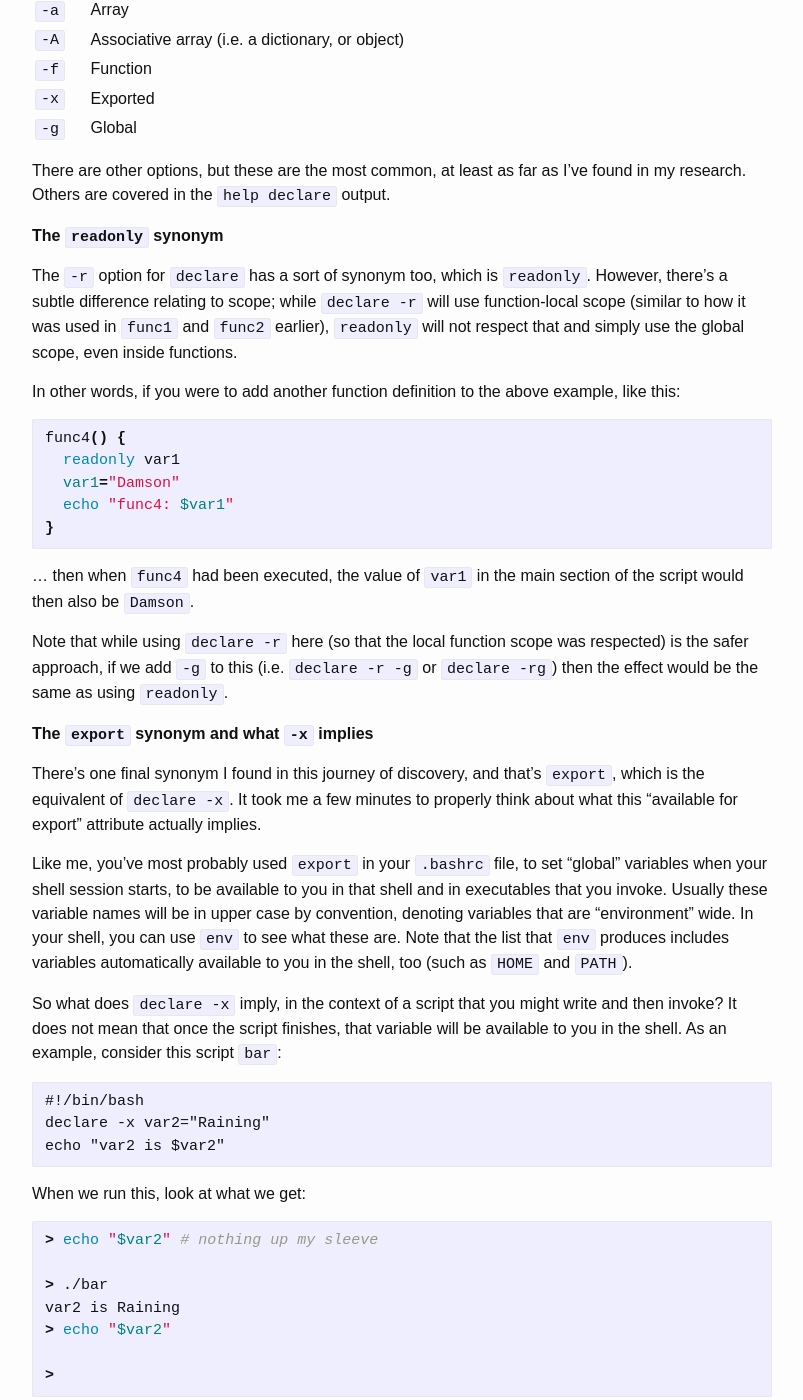
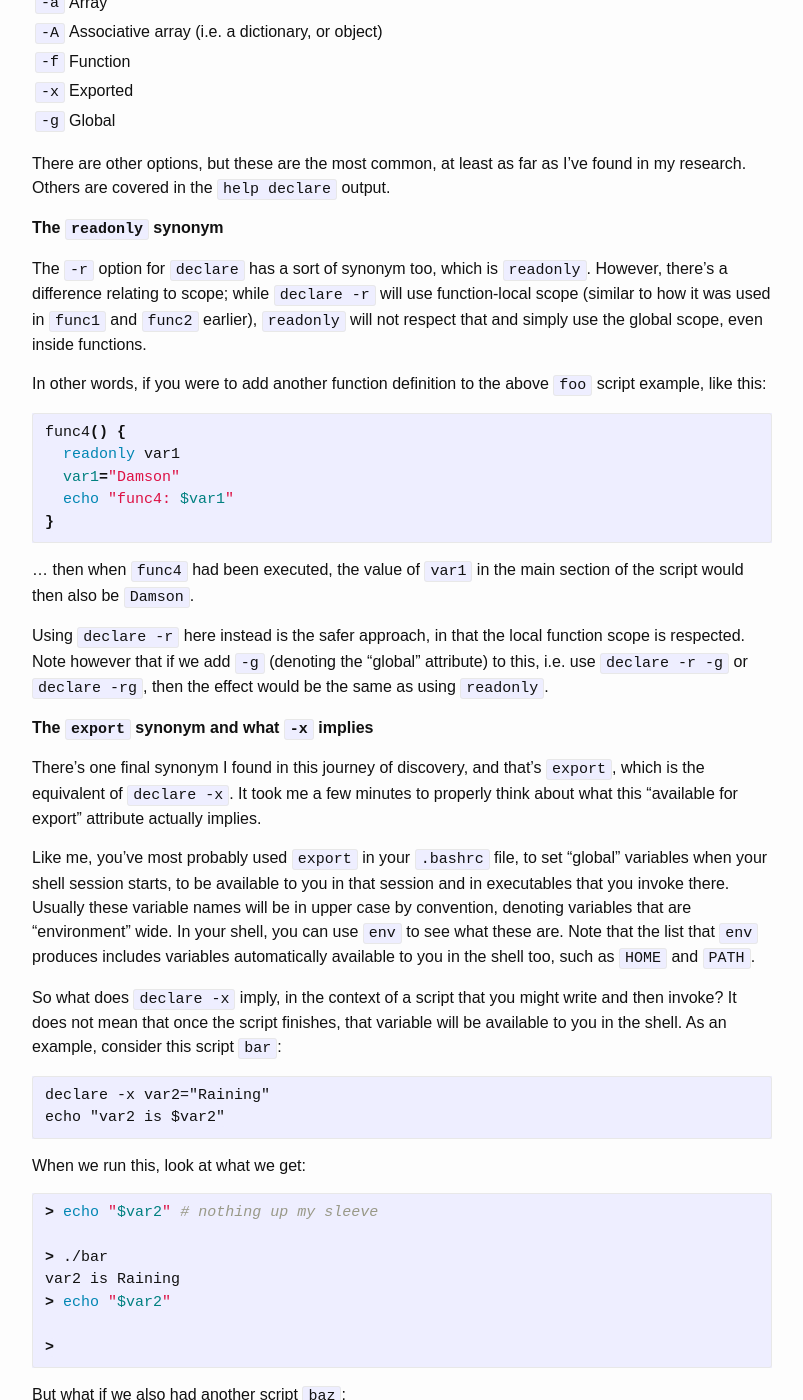
Before and after one commit to qmacro/autodidactics, a Jekyll site: the page built from _posts/2020-10-08-understanding-declare.markdown, in a window 1280 px wide and 1400 px high, scrolled down 2867 px. Shown: the whole window, without its empty margins (238-1041 px from the left). Built offline with Jekyll 4.4.1, drawn with Linux system fonts in a browser that asks for light colours; some of the changed text lies outside the part shown.

Commit message:
mods after draft read

````diff
--- a/_posts/2020-10-08-understanding-declare.markdown
+++ b/_posts/2020-10-08-understanding-declare.markdown
@@ -3,7 +3,7 @@ layout: post
 title:  "Understanding declare"
 date:   2020-10-08 06:24:11 +0100
 ---
-_I've been looking into declare, and also how it compares to typeset and local._
+_I've been looking into declare, and also how it compares to typeset and local. It turns out that there's a lot to know._
 
 After working my way through the small `ix` script in [Mr Rob](https://rwx.gg)'s [dotfiles](https://gitlab.com/rwxrob/dotfiles/-/tree/master), writing three posts [Using exec to jump](/autodidactics/2020/10/03/using-exec-to-jump/), [curl and multipart/form-data](/autodidactics/2020/10/04/curl-and-multipart-form-data/) and [Checking a command is available before use](/autodidactics/2020/10/04/check-command-available/) along the way, I've now turned my attention to the [`twitch`](https://gitlab.com/rwxrob/dotfiles/-/blob/master/scripts/twitch) script which he uses during his [live streams](twitch.tv/rwxrob). I haven't gone very far when I light upon this section:
 
@@ -46,15 +46,15 @@ red=$'\033[38;2;255;0;0m'
 ...
 ```
 
-This would be a couple of simple assignments of values to (otherwise) previously undeclared variables, whereas with the `declare` variant, subtly, we're declaring a couple of variables and also making assignments at the same time, which `declare` permits us to do.
+This would be a couple of simple assignments of values to (otherwise) previously undeclared variables. On the other hand, with the `declare` variant, subtly different, we're declaring a couple of variables and also making assignments at the same time, which `declare` permits us to do.
 
 **The `local` synonym**
 
-Of course, the main point of `declare` is to declare variables and state certain properties that they are to have. We haven't seen an example of that yet, but before we do, there's another subtle difference between `declare var=value` and simply `var=value`. This is briefly covered in a paragraph of the help information (run `help declare` in a Bash shell):
+Of course, the main point of `declare` is to declare variables and state certain attributes that they are to have. We haven't seen an example of that yet, but before we do, there's another subtle difference between `declare var=value` and simply `var=value`. This is briefly covered in a paragraph of the help information (run `help declare` in a Bash shell):
 
 _When used in a function, `declare` makes NAMEs local, as with the `local` command.  The `-g` option suppresses this behavior._
 
-So `local` is our next synonym for `declare`, in the context a `function` definition. An example script will help:
+So `local` is our next synonym for `declare`, in the context a function definition. An example script `foo` will help:
 
 ```bash
 func1() {
@@ -97,13 +97,12 @@ func3: Carrot
 var1 is Carrot
 ```
 
-The thing to spot here is that because neither `local` nor `declare` were used for `var1`, the assignment of the value `Carrot` was not restricted to the scope of the function, and when back in the main part of the script, the value of `var1` is set to what it was assigned to within `func3`, i.e. `Carrot`, not `Main` any more.
+The thing to spot here is that because neither `local` nor `declare` were used for `var1` in the definition of the `func3` function, the assignment of the value `Carrot` was not restricted to the scope of that function, and when back in the main part of the script, the value of `var1` has the value that it was assigned within `func3`, i.e. `Carrot`, not `Main` any more.
 
 **Options for `declare`**
 
-Of course, given the main purpose of `declare`, it's worth briefly looking at more specific uses. There are various options, adequately covered by various sources including [Advanced Bash-Scripting Guide Chapter 9 Another Look at Variables](https://tldp.org/LDP/abs/html/declareref.html), and so only summarised here:
+Of course, given the main purpose of `declare`, it's worth briefly looking at more specific uses. There are various options, adequately covered by various sources including [Advanced Bash-Scripting Guide - Chapter 9: Another Look at Variables](https://tldp.org/LDP/abs/html/declareref.html), and so only summarised here:
 
-|Option|Description|
 |-|-|
 |`-r`|Read-only|
 |`-i`|Integer|
@@ -117,9 +116,9 @@ There are other options, but these are the most common, at least as far as I've
 
 **The `readonly` synonym**
 
-The `-r` option for `declare` has a sort of synonym too, which is `readonly`. However, there's a subtle difference relating to scope; while `declare -r` will use function-local scope (similar to how it was used in `func1` and `func2` earlier), `readonly` will not respect that and simply use the global scope, even inside functions.
+The `-r` option for `declare` has a sort of synonym too, which is `readonly`. However, there's a difference relating to scope; while `declare -r` will use function-local scope (similar to how it was used in `func1` and `func2` earlier), `readonly` will not respect that and simply use the global scope, even inside functions.
 
-In other words, if you were to add another function definition to the above example, like this:
+In other words, if you were to add another function definition to the above `foo` script example, like this:
 
 ```bash
 func4() {
@@ -131,18 +130,17 @@ func4() {
 
 ... then when `func4` had been executed, the value of `var1` in the main section of the script would then also be `Damson`.
 
-Note that while using `declare -r` here (so that the local function scope was respected) is the safer approach, if we add `-g` to this (i.e. `declare -r -g` or `declare -rg`) then the effect would be the same as using `readonly`.
+Using `declare -r` here instead is the safer approach, in that the local function scope is respected. Note however that if we add `-g` (denoting the "global" attribute) to this, i.e. use `declare -r -g` or `declare -rg`, then the effect would be the same as using `readonly`.
 
 **The `export` synonym and what `-x` implies**
 
 There's one final synonym I found in this journey of discovery, and that's `export`, which is the equivalent of `declare -x`. It took me a few minutes to properly think about what this "available for export" attribute actually implies.
 
-Like me, you've most probably used `export` in your `.bashrc` file, to set "global" variables when your shell session starts, to be available to you in that shell and in executables that you invoke. Usually these variable names will be in upper case by convention, denoting variables that are "environment" wide. In your shell, you can use `env` to see what these are. Note that the list that `env` produces includes variables automatically available to you in the shell, too (such as `HOME` and `PATH`).
+Like me, you've most probably used `export` in your `.bashrc` file, to set "global" variables when your shell session starts, to be available to you in that session and in executables that you invoke there. Usually these variable names will be in upper case by convention, denoting variables that are "environment" wide. In your shell, you can use `env` to see what these are. Note that the list that `env` produces includes variables automatically available to you in the shell too, such as `HOME` and `PATH`.
 
 So what does `declare -x` imply, in the context of a script that you might write and then invoke? It does not mean that once the script finishes, that variable will be available to you in the shell. As an example, consider this script `bar`:
 
 ```
-#!/bin/bash
 declare -x var2="Raining"
 echo "var2 is $var2"
 ```
@@ -162,14 +160,12 @@ var2 is Raining
 But what if we also had another script `baz`:
 
 ```
-#!/bin/bash
 echo "In baz: var2 is $var2"
 ```
 
 and we invoked it from within the `bar` script:
 
 ```
-#!/bin/bash
 declare -x var2="Raining"
 echo "var2 is $var2"
 ./baz
@@ -196,14 +192,14 @@ The way I think about this in my mind is like a tree structure:
 ```
 shell
  |
- +-- bar        <- `var2` declared with -x as 'exported'
+ +-- bar        <- var2 declared with -x as 'exported'
       |
-      +-- baz   <- `var2` available here too
+      +-- baz   <- var2 available here too
 ```
 
 Exporting descends, rather than ascends, so there's no way `var2` could ever be made available like this in the `shell`.
 
-That's about it, I think. I hope this is useful; I have found it useful to try and explain these concepts to you, as it helps me learn. In researching, I came across some very useful content in Stack Overflow and Stack Exchange - so thanks to those folks who took the time to explain things there. You may want to reference them too:
+That's about it, I think. I hope this is useful; I have found it helpful to try and explain these concepts to you, as it helps me learn. In researching, I came across some content in Stack Overflow and Stack Exchange - so thanks to those folks who took the time to explain things there. You may want to reference them too:
 
 - [In bash scripting, what's the different between declare and a normal variable?](https://unix.stackexchange.com/questions/254367/in-bash-scripting-whats-the-different-between-declare-and-a-normal-variable)
 - [Differences between declare, typeset and local variable in Bash](https://stackoverflow.com/questions/4419704/differences-between-declare-typeset-and-local-variable-in-bash)
````
Also changed, not shown: other parts of _posts/2020-10-08-understanding-declare.markdown (+3 -3 lines).
